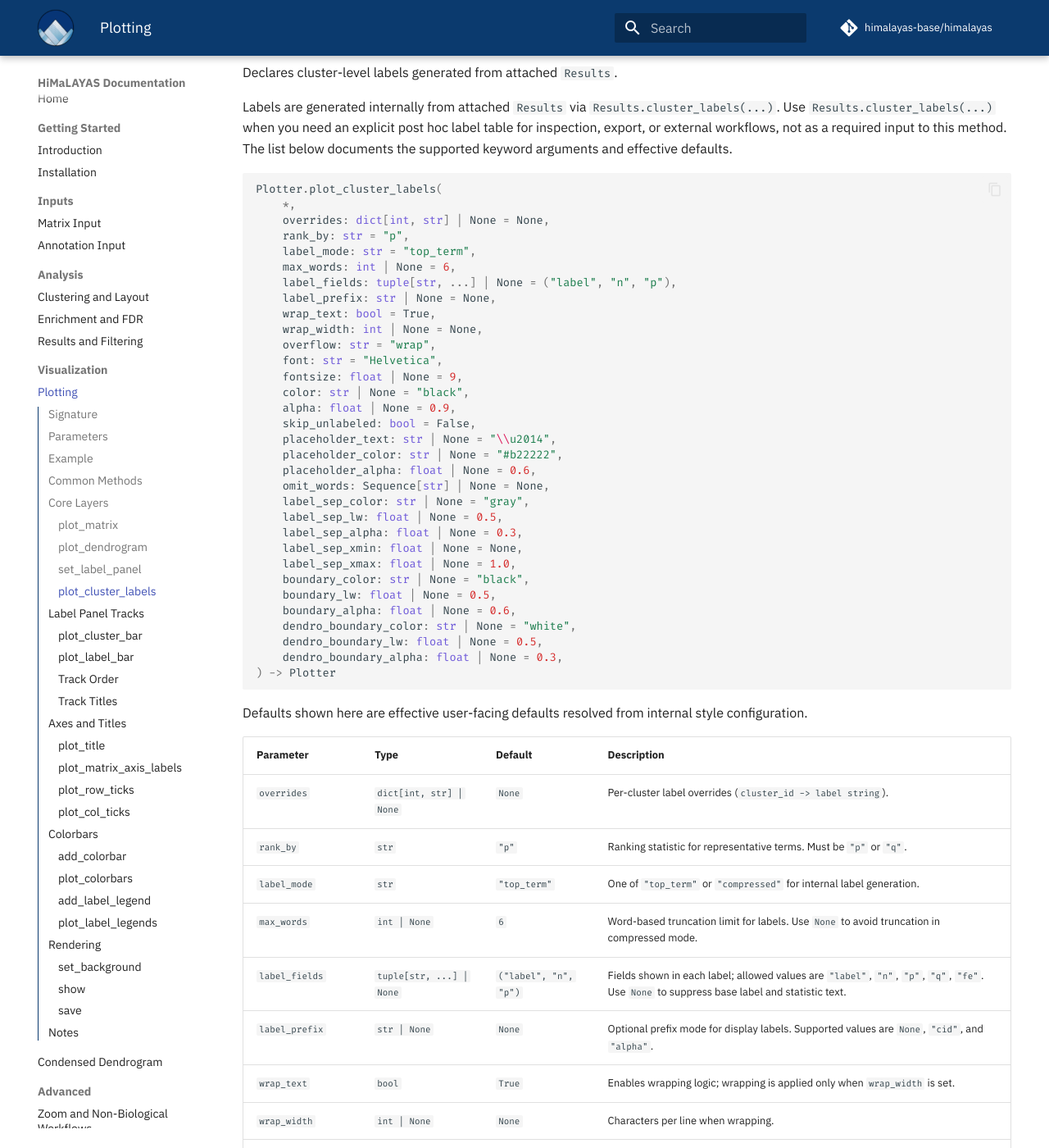
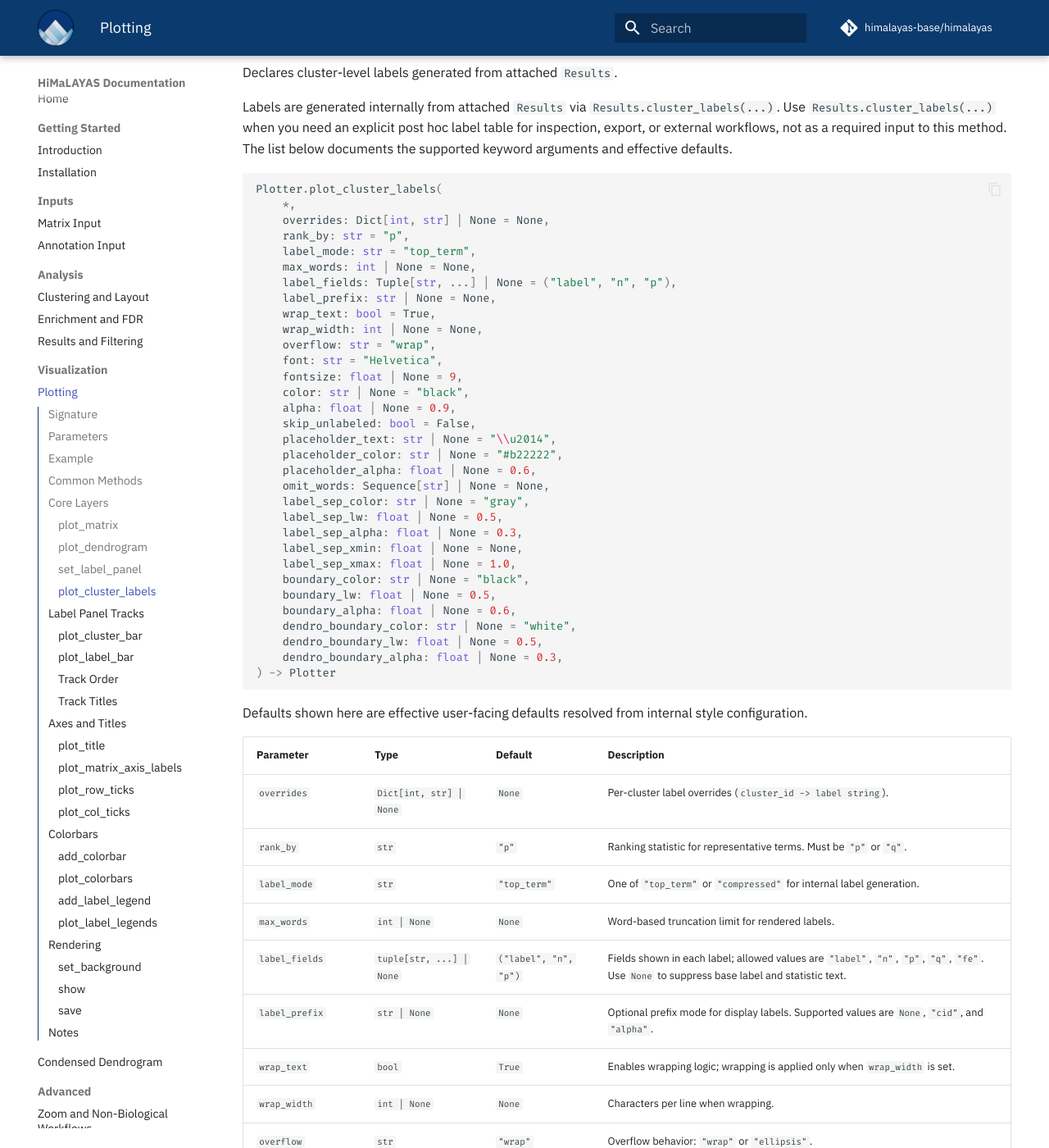
Before and after one commit to himalayas-base/himalayas-docs, an MkDocs documentation site: the page built from docs/7_plotting.md, in a window 1280 px wide and 1400 px high, scrolled down 4993 px. Shown: the whole window at 82% size. Built offline with MkDocs 1.6.1 and Material for MkDocs 9.7.7, drawn with Linux system fonts in a browser that asks for light colours; comment, search, counter and statistics services are not loaded; some of the changed text lies outside the part shown.

Commit message:
update param in docs

````diff
--- a/docs/7_plotting.md
+++ b/docs/7_plotting.md
@@ -106,8 +106,8 @@
     outer_lw: float = 1.2,
     outer_color: str = "black",
     gutter_color: str | None = None,
-    figsize: tuple[float, float] | None = None,
-    subplots_adjust: dict[str, float] | None = None,
+    figsize: Tuple[float, float] | None = None,
+    subplots_adjust: Dict[str, float] | None = None,
 ) -> Plotter
 ```
 
@@ -125,7 +125,7 @@
 | `outer_color` | `str` | `"black"` | Outer border color. |
 | `gutter_color` | `str | None` | `None` | Mask color for edge artifacts in the matrix panel. |
 | `figsize` | `tuple[float, float] | None` | `(9, 7)` | Figure size override. |
-| `subplots_adjust` | `dict[str, float] | None` | `{"left": 0.15, "right": 0.70, "bottom": 0.05, "top": 0.95}` | Figure margins override. |
+| `subplots_adjust` | `Dict[str, float] | None` | `{"left": 0.15, "right": 0.70, "bottom": 0.05, "top": 0.95}` | Figure margins override. |
 
 Use `center` for diverging color scales and `vmin`/`vmax` for explicit limits.
 
@@ -184,11 +184,11 @@
 ```python
 Plotter.plot_cluster_labels(
     *,
-    overrides: dict[int, str] | None = None,
+    overrides: Dict[int, str] | None = None,
     rank_by: str = "p",
     label_mode: str = "top_term",
-    max_words: int | None = 6,
-    label_fields: tuple[str, ...] | None = ("label", "n", "p"),
+    max_words: int | None = None,
+    label_fields: Tuple[str, ...] | None = ("label", "n", "p"),
     label_prefix: str | None = None,
     wrap_text: bool = True,
     wrap_width: int | None = None,
@@ -220,10 +220,10 @@
 
 | Parameter | Type | Default | Description |
 | --- | --- | --- | --- |
-| `overrides` | `dict[int, str] | None` | `None` | Per-cluster label overrides (`cluster_id -> label string`). |
+| `overrides` | `Dict[int, str] | None` | `None` | Per-cluster label overrides (`cluster_id -> label string`). |
 | `rank_by` | `str` | `"p"` | Ranking statistic for representative terms. Must be `"p"` or `"q"`. |
 | `label_mode` | `str` | `"top_term"` | One of `"top_term"` or `"compressed"` for internal label generation. |
-| `max_words` | `int | None` | `6` | Word-based truncation limit for labels. Use `None` to avoid truncation in compressed mode. |
+| `max_words` | `int | None` | `None` | Word-based truncation limit for rendered labels. |
 | `label_fields` | `tuple[str, ...] | None` | `("label", "n", "p")` | Fields shown in each label; allowed values are `"label"`, `"n"`, `"p"`, `"q"`, `"fe"`. Use `None` to suppress base label and statistic text. |
 | `label_prefix` | `str | None` | `None` | Optional prefix mode for display labels. Supported values are `None`, `"cid"`, and `"alpha"`. |
 | `wrap_text` | `bool` | `True` | Enables wrapping logic; wrapping is applied only when `wrap_width` is set. |
@@ -343,7 +344,7 @@
     values: Mapping[Hashable, Any],
     *,
     mode: str = "categorical",
-    colors: dict[Any, Any] | None = None,
+    colors: Dict[Any, Any] | None = None,
     cmap: str = "viridis",
     vmin: float | None = None,
     vmax: float | None = None,
@@ -361,7 +362,7 @@
 | --- | --- | --- | --- |
 | `values` | `Mapping[Hashable, Any]` | required | Row label to category or numeric value. |
 | `mode` | `str` | `"categorical"` | `"categorical"` or `"continuous"`. |
-| `colors` | `dict[Any, Any] | None` | `None` | Category to color mapping for categorical mode. |
+| `colors` | `Dict[Any, Any] | None` | `None` | Category to color mapping for categorical mode. |
 | `cmap` | `str` | `"viridis"` | Colormap for continuous mode. |
 | `vmin` | `float | None` | `None` | Minimum for continuous mode normalization. |
 | `vmax` | `float | None` | `None` | Maximum for continuous mode normalization. |
@@ -424,6 +425,8 @@
     font: str | None = None,
     pad: float | None = None,
     color: str | None = None,
+    alpha: float | None = None,
+    **kwargs,
 ) -> Plotter
 ```
 
@@ -434,6 +437,9 @@
 | `font` | `str | None` | `None` | Title font family. |
 | `pad` | `float | None` | `15` | Padding above the plot (points). |
 | `color` | `str | None` | `"black"` | Title color. |
+| `alpha` | `float | None` | `None` | Title text alpha. |
+
+`**kwargs` are forwarded to Matplotlib title text kwargs.
 
 ### `plot_matrix_axis_labels`
 
@@ -703,7 +709,16 @@
 Renders (if needed) and saves the current plot.
 
 ```python
-Plotter.save(path: str, **kwargs) -> None
+Plotter.save(
+    path: str | PathLike[str],
+    *,
+    dpi: float | None = None,
+    format: str | None = None,
+    bbox_inches: str | None = None,
+    pad_inches: float | None = None,
+    transparent: bool | None = None,
+    **kwargs,
+) -> None
 ```
 
 `**kwargs` are passed to Matplotlib `savefig`.
````
Also changed, not shown: other parts of docs/7_plotting.md (+1 -0 lines), docs/3_annotation_input.md (+5 -5 lines), docs/6_results.md (+4 -3 lines), docs/8_condensed_dendrogram.md (+3 -3 lines).
